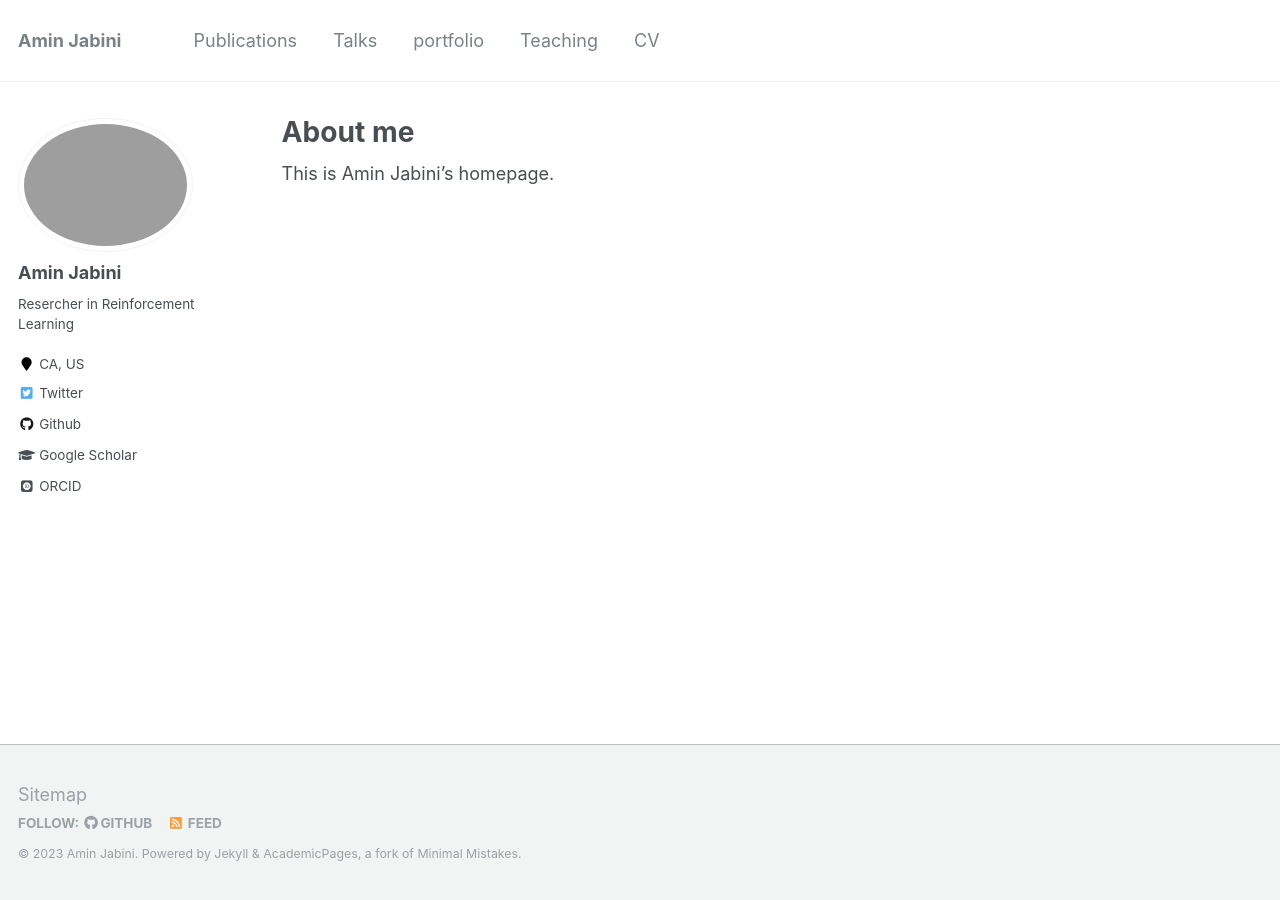
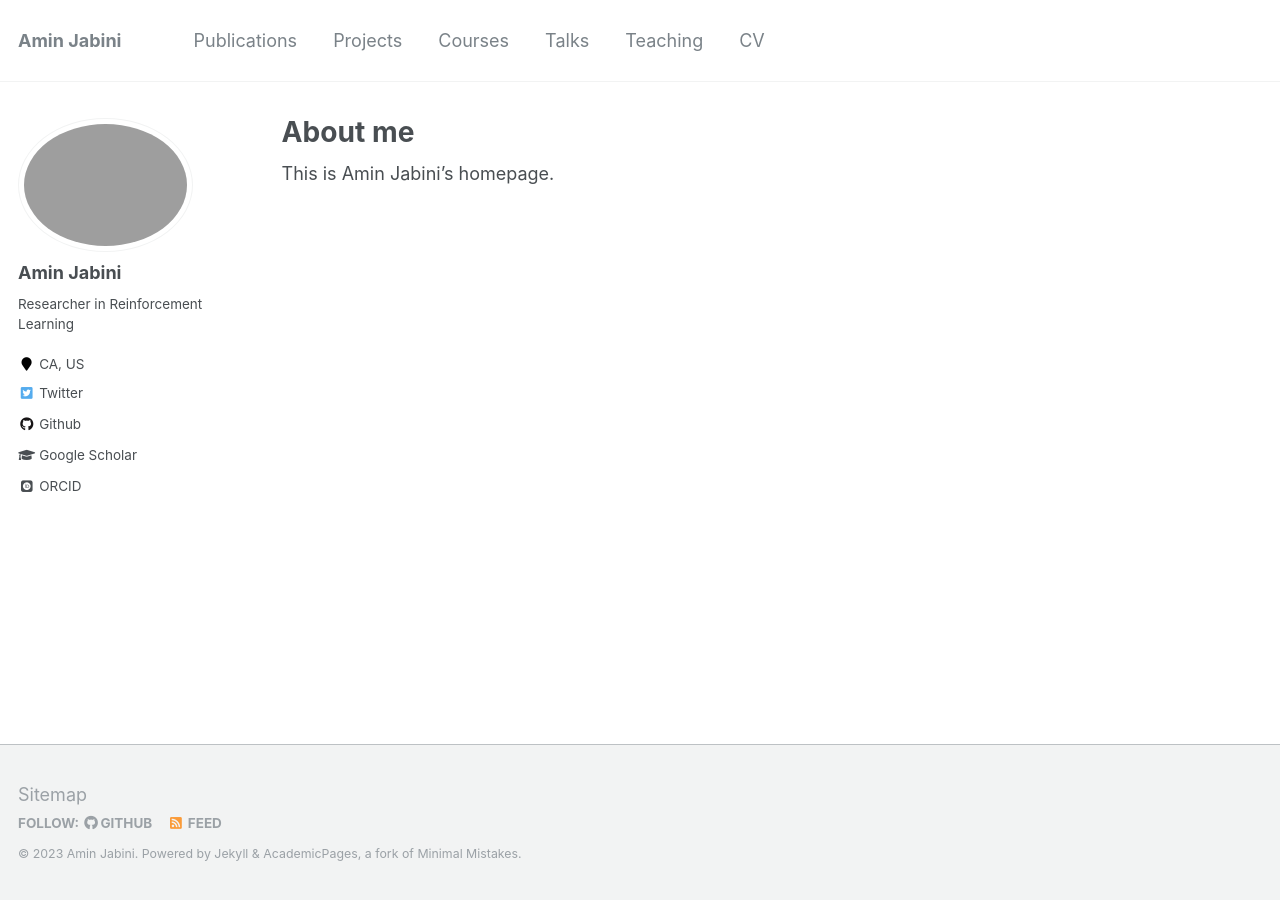
Before and after one commit to ajabini/ajabini.github.io, a Jekyll site: the page built from _pages/about.md, in a window 1280 px wide. Built offline with Jekyll 4.4.1, drawn with Linux system fonts in a browser that asks for light colours; some web fonts are replaced.

Commit message:
update navigation

```diff
--- a/_config.yml
+++ b/_config.yml
@@ -82,7 +82,7 @@ analytics:
 author:
   name             : "Amin Jabini"
   avatar           : "profile.png"
-  bio              : "Resercher in Reinforcement Learning"
+  bio              : "Researcher in Reinforcement Learning"
   location         : "CA, US"
   employer         :
   pubmed           :
--- a/_data/navigation.yml
+++ b/_data/navigation.yml
@@ -3,15 +3,17 @@ main:
   - title: "Publications"
     url: /publications/
 
+  - title: "Projects"
+    url: /portfolio/
+
+  - title: "Courses"
+    url: /courses/
+
   - title: "Talks"
     url: /talks/
-
-  - title: "portfolio"
-    url: /teaching/
 
   - title: "Teaching"
     url: /teaching/
 
-
   - title: "CV"
     url: /cv/
```
